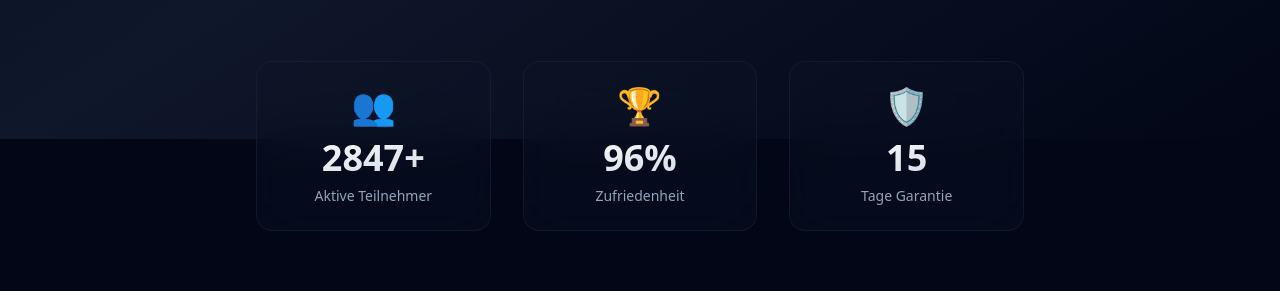
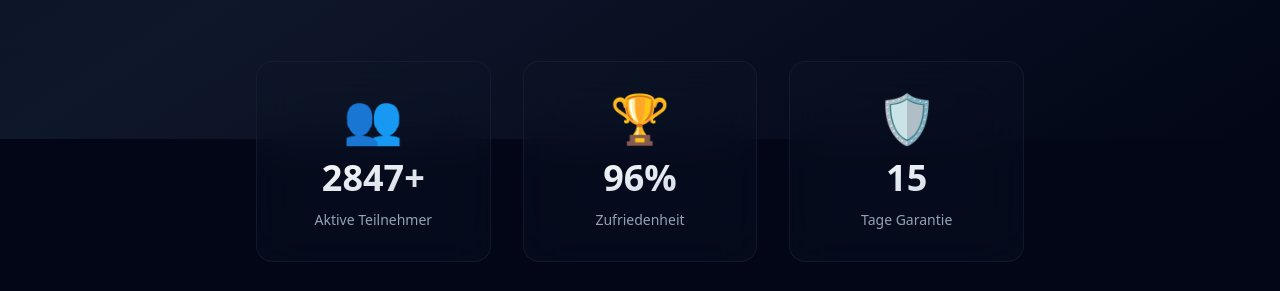
Before and after one commit to Camisa1111/intuition, a plain HTML site: page index.html in a window 1280 px wide. Shown: the part 661-952 px from the top of the page. Drawn offline with nearby package versions, Linux system fonts and the light colour scheme.

Commit message:
Update index.html

```diff
--- a/index.html
+++ b/index.html
@@ -122,28 +122,28 @@
             <p class="text-xl md:text-4xl text-slate-200 mb-6 font-light tracking-wide">Dein Anker in einer Welt im Umbruch</p>
             <p class="text-base md:text-2xl text-slate-400 mb-16 max-w-3xl mx-auto leading-relaxed">Navigation durch den kulturellen Wandel ohne Verlust der eigenen Identität</p>
 
-            <!-- Stats -->
+            <!-- Stats - MISSÃO 2: ÍCONES AJUSTADOS -->
             <div class="grid grid-cols-3 gap-8 max-w-3xl mx-auto mb-16">
-                <div class="backdrop-blur-xl bg-slate-900/30 rounded-2xl p-6 border border-slate-800/50 hover:border-cyan-500/50 transition-all group">
-                    <div class="text-4xl mx-auto mb-3 group-hover:scale-110 transition-transform">👥</div>
-                    <div class="text-4xl font-bold bg-gradient-to-br from-white to-slate-300 bg-clip-text text-transparent mb-2">
+                <div class="backdrop-blur-xl bg-slate-900/30 rounded-2xl p-8 border border-slate-800/50 hover:border-cyan-500/50 transition-all group">
+                    <div class="text-5xl mx-auto mb-4 group-hover:scale-110 transition-transform">👥</div>
+                    <div class="text-4xl font-bold bg-gradient-to-br from-white to-slate-300 bg-clip-text text-transparent mb-3">
                         <span id="stat-users">0</span>+
                     </div>
-                    <div class="text-sm text-slate-400">Aktive Teilnehmer</div>
+                    <div class="text-sm text-slate-400 leading-snug">Aktive Teilnehmer</div>
                 </div>
-                <div class="backdrop-blur-xl bg-slate-900/30 rounded-2xl p-6 border border-slate-800/50 hover:border-cyan-500/50 transition-all group">
-                    <div class="text-4xl mx-auto mb-3 group-hover:scale-110 transition-transform">🏆</div>
-                    <div class="text-4xl font-bold bg-gradient-to-br from-white to-slate-300 bg-clip-text text-transparent mb-2">
+                <div class="backdrop-blur-xl bg-slate-900/30 rounded-2xl p-8 border border-slate-800/50 hover:border-cyan-500/50 transition-all group">
+                    <div class="text-5xl mx-auto mb-4 group-hover:scale-110 transition-transform">🏆</div>
+                    <div class="text-4xl font-bold bg-gradient-to-br from-white to-slate-300 bg-clip-text text-transparent mb-3">
                         <span id="stat-satisfaction">0</span>%
                     </div>
-                    <div class="text-sm text-slate-400">Zufriedenheit</div>
+                    <div class="text-sm text-slate-400 leading-snug">Zufriedenheit</div>
                 </div>
-                <div class="backdrop-blur-xl bg-slate-900/30 rounded-2xl p-6 border border-slate-800/50 hover:border-cyan-500/50 transition-all group">
-                    <div class="text-4xl mx-auto mb-3 group-hover:scale-110 transition-transform">🛡️</div>
-                    <div class="text-4xl font-bold bg-gradient-to-br from-white to-slate-300 bg-clip-text text-transparent mb-2">
+                <div class="backdrop-blur-xl bg-slate-900/30 rounded-2xl p-8 border border-slate-800/50 hover:border-cyan-500/50 transition-all group">
+                    <div class="text-5xl mx-auto mb-4 group-hover:scale-110 transition-transform">🛡️</div>
+                    <div class="text-4xl font-bold bg-gradient-to-br from-white to-slate-300 bg-clip-text text-transparent mb-3">
                         <span id="stat-days">0</span>
                     </div>
-                    <div class="text-sm text-slate-400">Tage Garantie</div>
+                    <div class="text-sm text-slate-400 leading-snug">Tage Garantie</div>
                 </div>
             </div>
 
@@ -534,7 +534,7 @@
         </div>
     </section>
 
-    <!-- Praxistools -->
+    <!-- Praxistools - MISSÃO 4: TEXTOS ATUALIZADOS -->
     <section class="relative py-40 px-6">
         <div class="max-w-7xl mx-auto">
             <div class="text-center mb-24">
@@ -549,7 +549,7 @@
                         <span class="text-sm font-semibold text-white">12 Audio-Tracks</span>
                     </div>
                     <h3 class="text-2xl font-bold mb-4 text-slate-100">Fokus-Audios</h3>
-                    <p class="text-slate-400 leading-relaxed">40 minütige Meditationen zur mentalen Verankerung</p>
+                    <p class="text-slate-400 leading-relaxed">540 minütige Meditationen zur mentalen Verankerung</p>
                 </div>
 
                 <div class="group backdrop-blur-xl bg-slate-900/30 p-10 rounded-3xl border border-slate-800/50 hover:border-slate-700 transition-all duration-500 hover:-translate-y-3">
@@ -575,7 +575,7 @@
         </div>
     </section>
 
-    <!-- Testimonials -->
+    <!-- Testimonials - MISSÃO 3: AVATARES ATUALIZADOS -->
     <section class="relative py-40 px-6 bg-slate-900/30">
         <div class="max-w-7xl mx-auto">
             <div class="text-center mb-24">
@@ -583,7 +583,7 @@
                 <p class="text-xl text-slate-400">Verifizierte Erfahrungen von Menschen wie Ihnen</p>
             </div>
             <div class="grid md:grid-cols-3 gap-8">
-                <!-- Testimonial 1 -->
+                <!-- Testimonial 1 - Stefan M. (masculino) -->
                 <div class="group backdrop-blur-xl bg-slate-900/30 p-10 rounded-3xl border border-slate-800/50 hover:border-cyan-500/50 transition-all duration-500 hover:-translate-y-2">
                     <div class="flex items-center justify-between mb-6">
                         <div class="flex gap-1">
@@ -601,7 +601,7 @@
                     <p class="text-lg text-slate-300 mb-8 italic leading-relaxed">"Endlich ein System, das nicht nur über Gefühle redet, sondern konkrete Werkzeuge bietet. Die Innere Architektur hat mir geholfen, meine mentale Stabilität zurückzugewinnen."</p>
                     <div class="flex items-center gap-4 pt-6 border-t border-slate-800/50">
                         <div class="relative w-14 h-14 rounded-full bg-gradient-to-br from-cyan-500 to-blue-500 flex items-center justify-center text-white font-bold text-xl shadow-xl ring-2 ring-offset-2 ring-offset-slate-900 ring-cyan-500/50">
-                            <span class="relative z-10">S</span>
+                            <span class="relative z-10">👨</span>
                             <div class="absolute inset-0 rounded-full bg-gradient-to-t from-black/20 to-transparent"></div>
                         </div>
                         <div>
@@ -611,7 +611,7 @@
                     </div>
                 </div>
 
-                <!-- Testimonial 2 -->
+                <!-- Testimonial 2 - Andrea K. (feminino) -->
                 <div class="group backdrop-blur-xl bg-slate-900/30 p-10 rounded-3xl border border-slate-800/50 hover:border-cyan-500/50 transition-all duration-500 hover:-translate-y-2">
                     <div class="flex items-center justify-between mb-6">
                         <div class="flex gap-1">
@@ -628,8 +628,8 @@
                     </div>
                     <p class="text-lg text-slate-300 mb-8 italic leading-relaxed">"Nach Jahren der Frustration habe ich durch dieses Programm einen Weg gefunden, souverän zu bleiben. Die psychologischen Techniken sind fundiert und wirksam."</p>
                     <div class="flex items-center gap-4 pt-6 border-t border-slate-800/50">
-                        <div class="relative w-14 h-14 rounded-full bg-gradient-to-br from-purple-500 to-pink-500 flex items-center justify-center text-white font-bold text-xl shadow-xl ring-2 ring-offset-2 ring-offset-slate-900 ring-cyan-500/50">
-                            <span class="relative z-10">A</span>
+                        <div class="relative w-14 h-14 rounded-full bg-gradient-to-br from-pink-400 via-rose-400 to-purple-400 flex items-center justify-center text-white font-bold text-xl shadow-xl ring-2 ring-offset-2 ring-offset-slate-900 ring-pink-400/50">
+                            <span class="relative z-10">👩</span>
                             <div class="absolute inset-0 rounded-full bg-gradient-to-t from-black/20 to-transparent"></div>
                         </div>
                         <div>
@@ -639,7 +639,7 @@
                     </div>
                 </div>
 
-                <!-- Testimonial 3 -->
+                <!-- Testimonial 3 - Thomas B. (masculino) -->
                 <div class="group backdrop-blur-xl bg-slate-900/30 p-10 rounded-3xl border border-slate-800/50 hover:border-cyan-500/50 transition-all duration-500 hover:-translate-y-2">
                     <div class="flex items-center justify-between mb-6">
                         <div class="flex gap-1">
@@ -656,8 +656,8 @@
                     </div>
                     <p class="text-lg text-slate-300 mb-8 italic leading-relaxed">"Keine leeren Versprechungen – nur strukturiertes, durchdachtes Material. Die 6 Säulen geben wirklich Halt."</p>
                     <div class="flex items-center gap-4 pt-6 border-t border-slate-800/50">
-                        <div class="relative w-14 h-14 rounded-full bg-gradient-to-br from-blue-500 to-indigo-500 flex items-center justify-center text-white font-bold text-xl shadow-xl ring-2 ring-offset-2 ring-offset-slate-900 ring-cyan-500/50">
-                            <span class="relative z-10">T</span>
+                        <div class="relative w-14 h-14 rounded-full bg-gradient-to-br from-blue-500 to-indigo-500 flex items-center justify-center text-white font-bold text-xl shadow-xl ring-2 ring-offset-2 ring-offset-slate-900 ring-blue-500/50">
+                            <span class="relative z-10">👨</span>
                             <div class="absolute inset-0 rounded-full bg-gradient-to-t from-black/20 to-transparent"></div>
                         </div>
                         <div>
@@ -670,7 +670,7 @@
         </div>
     </section>
 
-    <!-- Pricing - COM LINKS DE PAGAMENTO HOTMART -->
+    <!-- Pricing - COM LINKS DE PAGAMENTO HOTMART - MISSÃO 1: WERT ATUALIZADO -->
     <section id="pricing" class="relative py-40 px-6">
         <div class="max-w-6xl mx-auto">
             <div class="text-center mb-24">
@@ -781,7 +781,7 @@
                             </div>
                             <div class="flex-1 flex items-center justify-between gap-2">
                                 <span class="text-white font-semibold">Bonus: Krisennavigations-Guide</span>
-                                <span class="text-xs px-2 py-1 rounded bg-purple-500/20 text-purple-400 font-semibold whitespace-nowrap">Wert: €147</span>
+                                <span class="text-xs px-2 py-1 rounded bg-purple-500/20 text-purple-400 font-semibold whitespace-nowrap">Wert: €249</span>
                             </div>
                         </li>
                     </ul>
```
